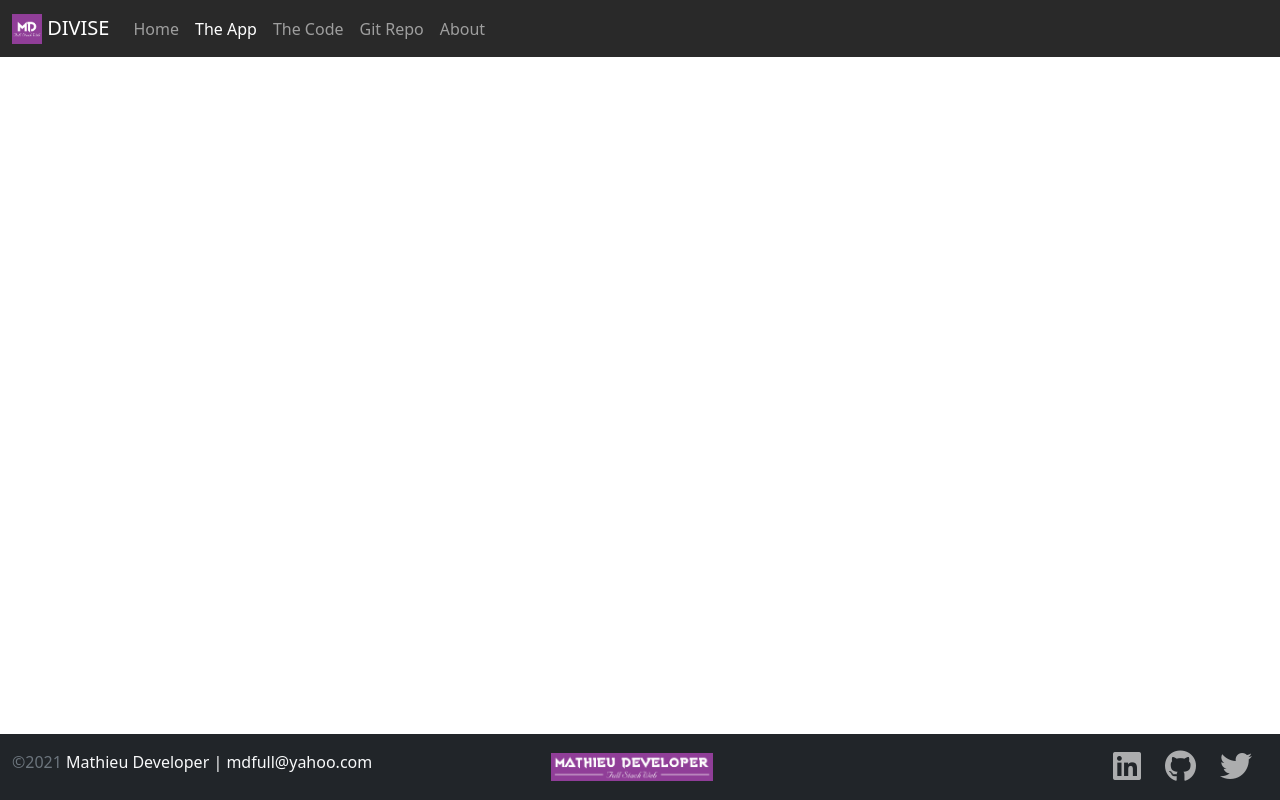
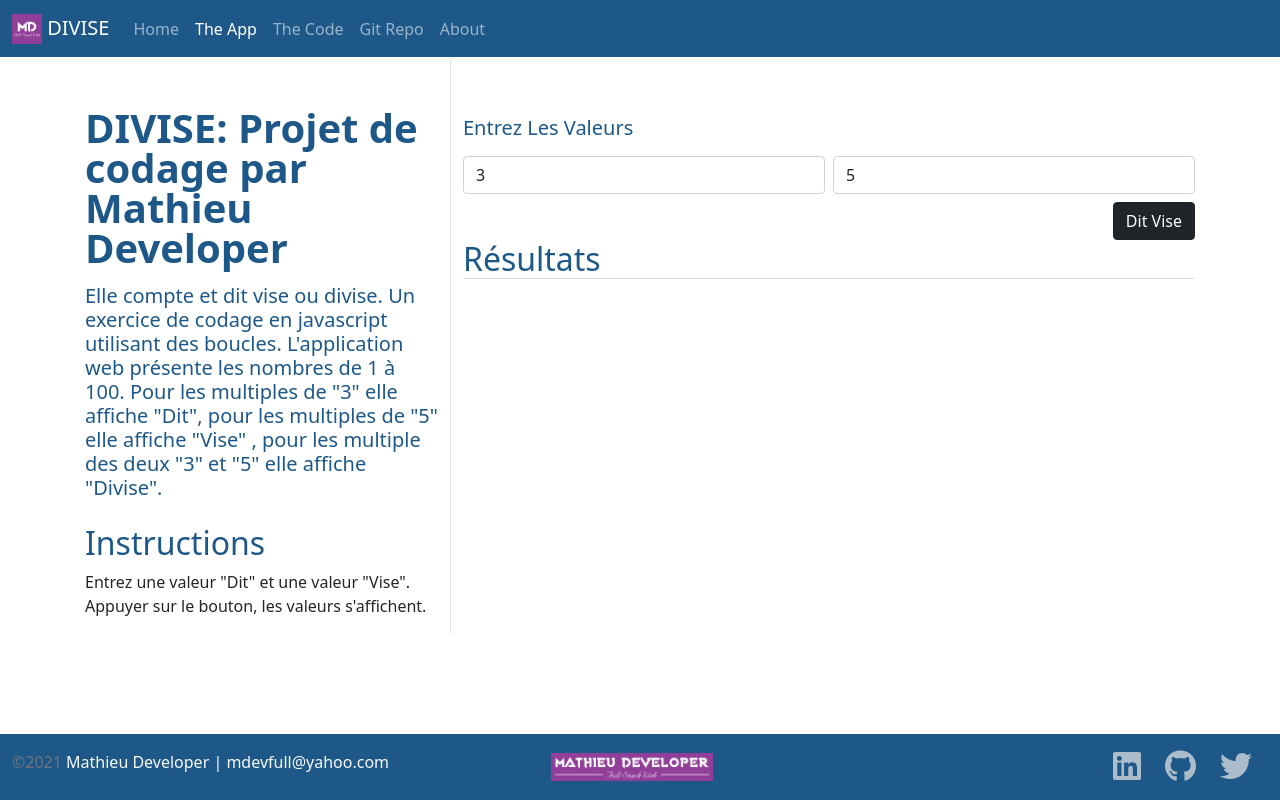
Before and after one commit to MathieuDeveloper/DIVISE, a plain HTML site: page app.html in a window 1280 px wide. Drawn offline with nearby package versions, Linux system fonts and the light colour scheme.

Commit message:
app html done

```diff
--- a/app.html
+++ b/app.html
@@ -52,23 +52,53 @@
     <!-- ----Main Section ---- -->
     <main class="flex-shrink-0">
         <div class="container">
+            <div class="row row-cols-1 row-cols-lg-2">
+                <div class="col-12 col-md-4 border-end">
+                    <h1 class="fw-bold lh-1 mb-3 mt-5">DIVISE: Projet de codage par Mathieu Developer</h1>
+                    <h4 class="lead">Elle compte et dit vise ou divise. Un exercice de codage en javascript
+                        utilisant des boucles. L'application web présente les nombres de 1 à 100.
+                        Pour les multiples de "3" elle affiche "Dit", pour les multiples de "5" elle affiche "Vise"
+                        , pour les multiple des deux "3" et "5" elle affiche "Divise".</h4>
+                    <h2 class="mt-4">Instructions</h2>
+                    <p class="text-dark">Entrez une valeur "Dit" et une valeur "Vise". Appuyer sur le bouton, les
+                        valeurs s'affichent.</p>
+                </div>
+                <div class="col-12 col-md-8">
+                    <form class="row gx-2 gy-2 mt-5">
+                        <h5>Entrez Les Valeurs</h5>
+                        <div class="col-12 col-md-6">
+                            <input class="form-control" type="number" id="ditValue" value=3 aria-describedby="dit value">
+                        </div>
+                        <div class="col-12 col-md-6">
+                            <input class="form-control" type="number" id="viseValue" value=5 aria-describedby="vise value">
+                        </div>
+                        <div class="col-12 d-flex justify-content-end">
+                            <button type="button" class=" btn btn-dark" id="btnSubmit">Dit Vise</button>
+                        </div>
+                    </form>
+                    <h2 class="border-bottom">Résultats</h2>
+                </div>
+            </div>
         </div>
     </main>
     <!-- ----Footer Section ---- -->
- <footer class="footer mt-auto py-3 bg-dark sticky-footer">
+    <footer class="footer mt-auto py-3 sticky-footer">
         <div class="container-fluid">
             <div class="row row-cols-1 row-cols-lg-3 gy-2">
                 <div class="col text-light order-last order-lg-first">
-                <div><span class="text-muted">&copy;2021</span> Mathieu Developer | mdfull@yahoo.com</div>
+                    <div><span class="text-muted">&copy;2021</span> Mathieu Developer | mdevfull@yahoo.com</div>
                 </div>
                 <div class="col d-flex align-items-center justify-content-start justify-content-lg-center">
                     <img src="img/fullMathieuDeveloper.png" height="28" alt="Mathieu Developer Logo">
                 </div>
                 <div class="col d-flex align-item-center justify-content-start justify-content-lg-end">
                     <div class="row">
-                    <div class="col social"><a href="#" target="_blank"><i class="fab fa-linkedin fa-2x"></i></a></div>
-                    <div class="col social"><a href="https://github.com/MathieuDeveloper" target="_blank"><i class="fab fa-github fa-2x"></i></a></div>
-                    <div class="col social"><a href="#"><i class="fab fa-twitter fa-2x" target="_blank"></i></a></div>
+                        <div class="col social"><a href="#" target="_blank"><i class="fab fa-linkedin fa-2x"></i></a>
+                        </div>
+                        <div class="col social"><a href="https://github.com/MathieuDeveloper" target="_blank"><i
+                                    class="fab fa-github fa-2x"></i></a></div>
+                        <div class="col social"><a href="#"><i class="fab fa-twitter fa-2x" target="_blank"></i></a>
+                        </div>
                     </div>
                 </div>
             </div>
--- a/css/site.css
+++ b/css/site.css
@@ -15,15 +15,15 @@ pre[class="language-"]  {
 }
 
 body {
-    color: var(--dark-color);
+    color: var(--primary-color);
 }
 
 nav {
-    background-color: var(--dark-color);
+    background-color: var(--primary-color);
 }
 
 footer {
-    background-color: var(--dark-color);
+    background-color: var(--primary-color);
     padding-right: 1rem;
 }
 
```
Also changed, not shown: code.html (+2 -2 lines), index.html (+7 -5 lines). Lines whose indentation alone changed are shown as unchanged.
